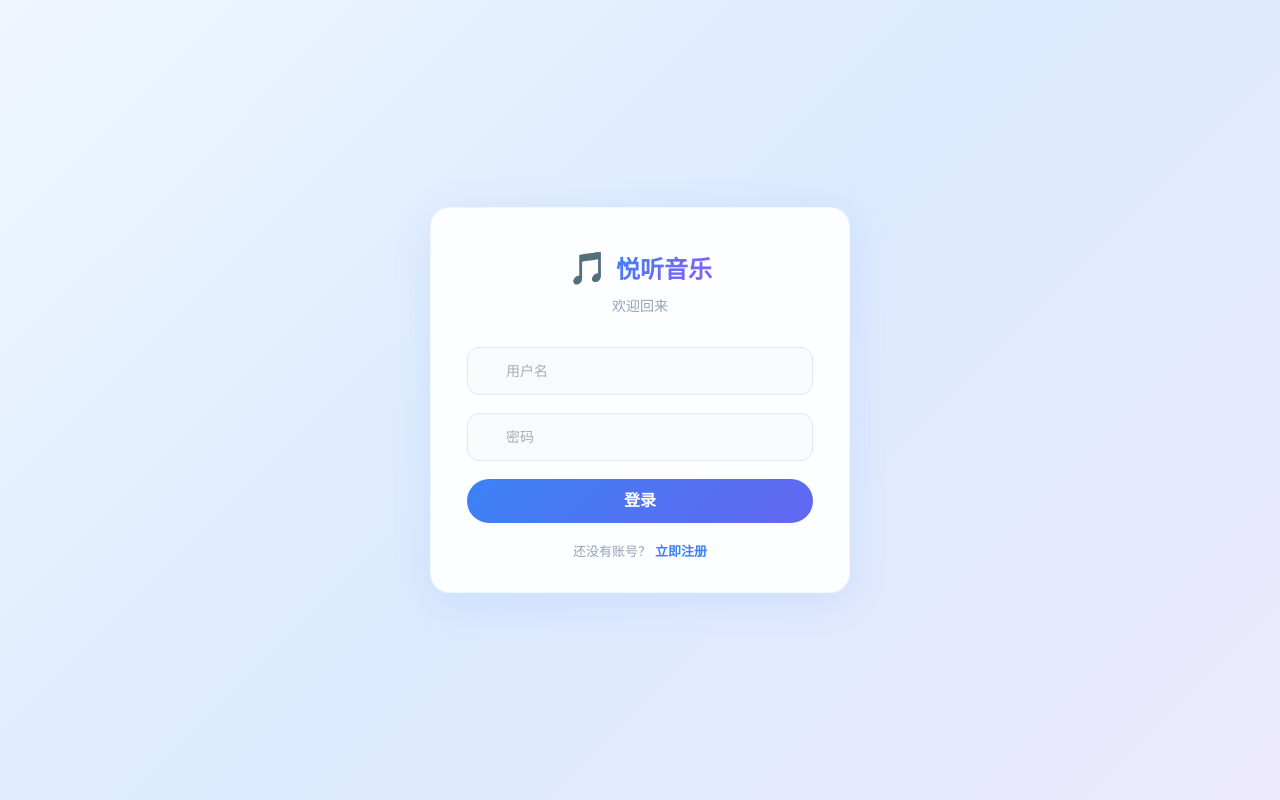
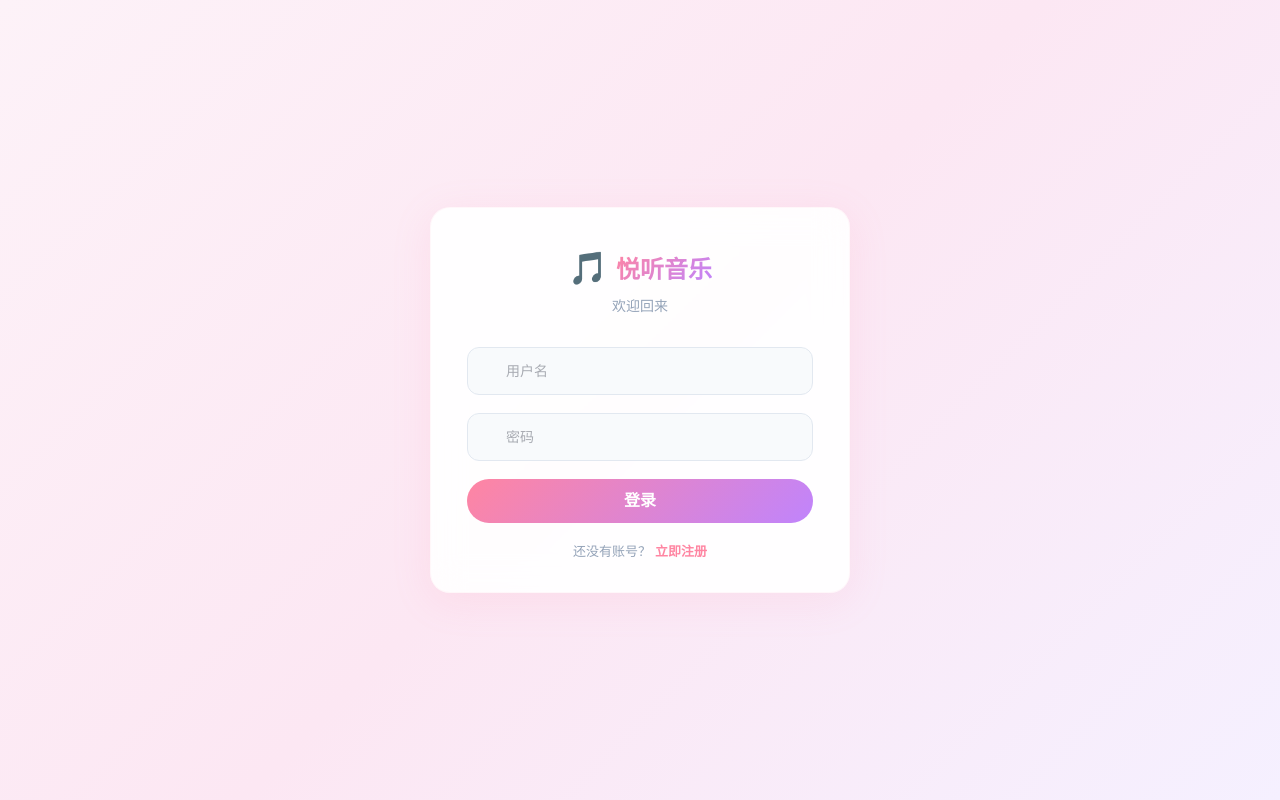
Before and after one commit to wdc267/yueting-music, a Vue app in the folder yueting-music-front/yueting-music-front-web/: page /login in a window 1280 px wide. Built offline with nearby package versions, Linux system fonts and the light colour scheme.

Commit message:
主题色统一

```diff
--- a/yueting-music-front/yueting-music-front-web/src/assets/element-theme.scss
+++ b/yueting-music-front/yueting-music-front-web/src/assets/element-theme.scss
@@ -1,8 +1,8 @@
 $colors: (
-  "primary": ( "base": #3b82f6 ),
+  "primary": ( "base": #ff85a2 ),
   "success": ( "base": #10b981 ),
   "warning": ( "base": #f59e0b ),
   "danger": ( "base": #ef4444 ),
-  "info": ( "base": #6366f1 ),
+  "info": ( "base": #c084fc ),
 );
 @forward "element-plus/theme-chalk/src/common/var.scss" with ( $colors: $colors );
--- a/yueting-music-front/yueting-music-front-web/src/assets/global.scss
+++ b/yueting-music-front/yueting-music-front-web/src/assets/global.scss
@@ -1,9 +1,9 @@
 :root {
-  --yueting-primary: #3b82f6;
+  --yueting-primary: #ff85a2;
   --yueting-primary-light: #60a5fa;
   --yueting-primary-lighter: #93bbfd;
   --yueting-primary-dark: #2563eb;
-  --yueting-secondary: #6366f1;
+  --yueting-secondary: #c084fc;
   --yueting-accent: #06b6d4;
   --yueting-bg: #eff6ff;
   --yueting-bg-card: #ffffff;
--- a/yueting-music-front/yueting-music-front-web/src/views/user/login.vue
+++ b/yueting-music-front/yueting-music-front-web/src/views/user/login.vue
@@ -127,14 +127,14 @@ async function handleSubmit() {
 </template>
 
 <style scoped lang="scss">
-$primary: #3b82f6;
+$primary: #ff85a2;
 
 .login-page {
   min-height: 100vh;
   display: flex;
   align-items: center;
   justify-content: center;
-  background: linear-gradient(135deg, #eff6ff 0%, #dbeafe 50%, #ede9fe 100%);
+  background: linear-gradient(135deg, #fdf2f8 0%, #fce7f3 50%, #f5f0ff 100%);
   padding: 20px;
 }
 
@@ -145,8 +145,8 @@ $primary: #3b82f6;
   backdrop-filter: blur(16px);
   border-radius: 20px;
   padding: 40px 36px 32px;
-  box-shadow: 0 8px 40px rgba(59, 130, 246, 0.12);
-  border: 1px solid rgba(59, 130, 246, 0.06);
+  box-shadow: 0 8px 40px rgba(255, 133, 162, 0.12);
+  border: 1px solid rgba(255, 133, 162, 0.06);
 }
 
 .login-header {
@@ -167,7 +167,7 @@ $primary: #3b82f6;
 .logo-text {
   font-size: 24px;
   font-weight: 700;
-  background: linear-gradient(135deg, $primary, #8b5cf6);
+  background: linear-gradient(135deg, $primary, #c084fc);
   -webkit-background-clip: text;
   -webkit-text-fill-color: transparent;
   background-clip: text;
@@ -204,7 +204,7 @@ $primary: #3b82f6;
   font-size: 16px;
   font-weight: 600;
   border-radius: 22px !important;
-  background: linear-gradient(135deg, $primary, #6366f1);
+  background: linear-gradient(135deg, $primary, #c084fc);
   border: none;
   transition: all 0.3s;
 
```
Also changed, not shown: 1 other file (tests, documents, lock files or other folders).
